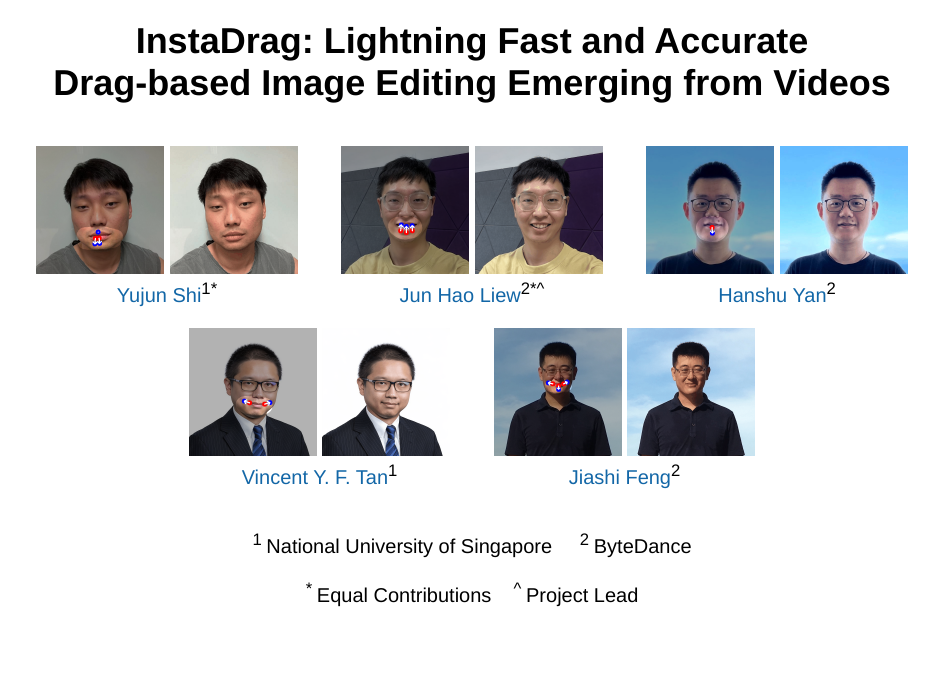
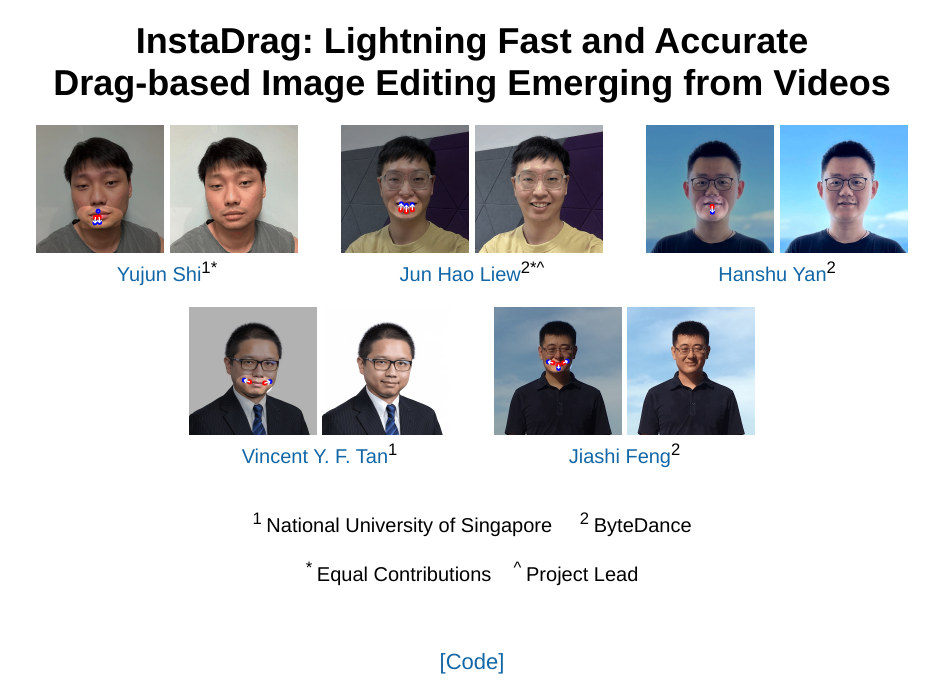
Before and after one commit to instadrag/instadrag.github.io, a plain HTML site: page index.html in a window 1280 px wide. Shown: the top 688 px of the page, without its empty margins (168-1110 px from the left). Drawn offline with Linux system fonts and the light colour scheme; a script that the page names is missing.

Commit message:
Update index.html

```diff
--- a/index.html
+++ b/index.html
@@ -44,7 +44,7 @@
         </b>
     </div>
 
-    <br><br><br>
+    <br><br>
     <div class="author">
         <img width="128" src="./resource/yujun/edit.png"/>
         <img width="128" src="./resource/yujun.gif"/>
@@ -98,6 +98,8 @@
     <div class="links"><a href="https://www.bilibili.com/video/BV1wX4y1p7Ns/?vd_source=fa65719b2d4e7994ab64a631336a3a99#reply360690777">[Video]</a></div>
     -->
 
+    <br><br>
+    <div class="links"><a href="https://github.com/magic-research/InstaDrag">[Code]</a></div>
     <br><br>
 
     <h1>Abstract</h1>
```
